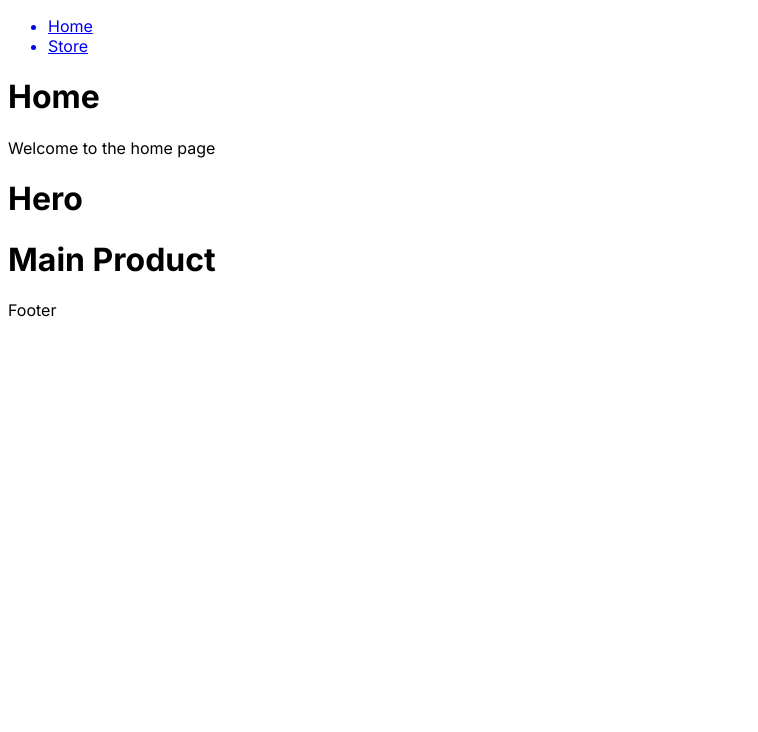
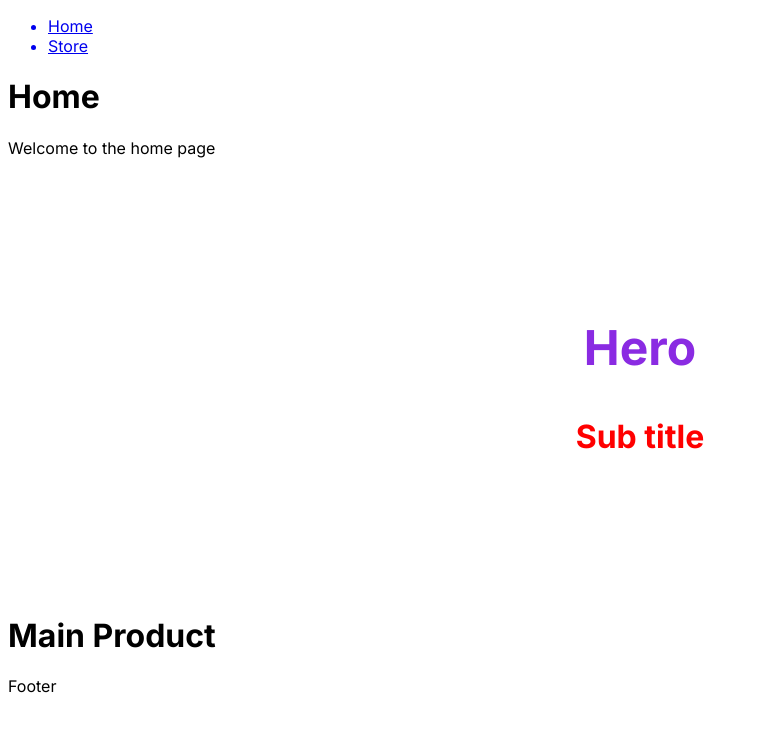
Before and after one commit to dannielnavas/nextjs-store, a Next.js app: page / in a window 1280 px wide. Shown: the top 732 px of the page, without its empty margins (0-758 px from the left). Built offline with nearby package versions, Linux system fonts and the light colour scheme.

Commit message:
✨ feat: Update Hero component styling

```diff
--- /dev/null
+++ b/src/Components/home/Hero/Hero.module.css
@@ -0,0 +1,15 @@
+.Hero {
+    margin: 10rem;
+}
+
+.Hero>h1 {
+    font-size: 3rem;
+    color: blueviolet;
+    text-align: center;
+}
+
+.Hero>h2 {
+    font-size: 2rem;
+    color: red;
+    text-align: center;
+}
--- a/src/Components/home/Hero/Hero.tsx
+++ b/src/Components/home/Hero/Hero.tsx
@@ -1,8 +1,11 @@
+import styles from "./Hero.module.css";
+
 const Hero = () => {
   return (
-    <div className="hero">
+    <section className={styles.Hero}>
       <h1>Hero</h1>
-    </div>
+      <h2>Sub title</h2>
+    </section>
   );
 };
 
```
